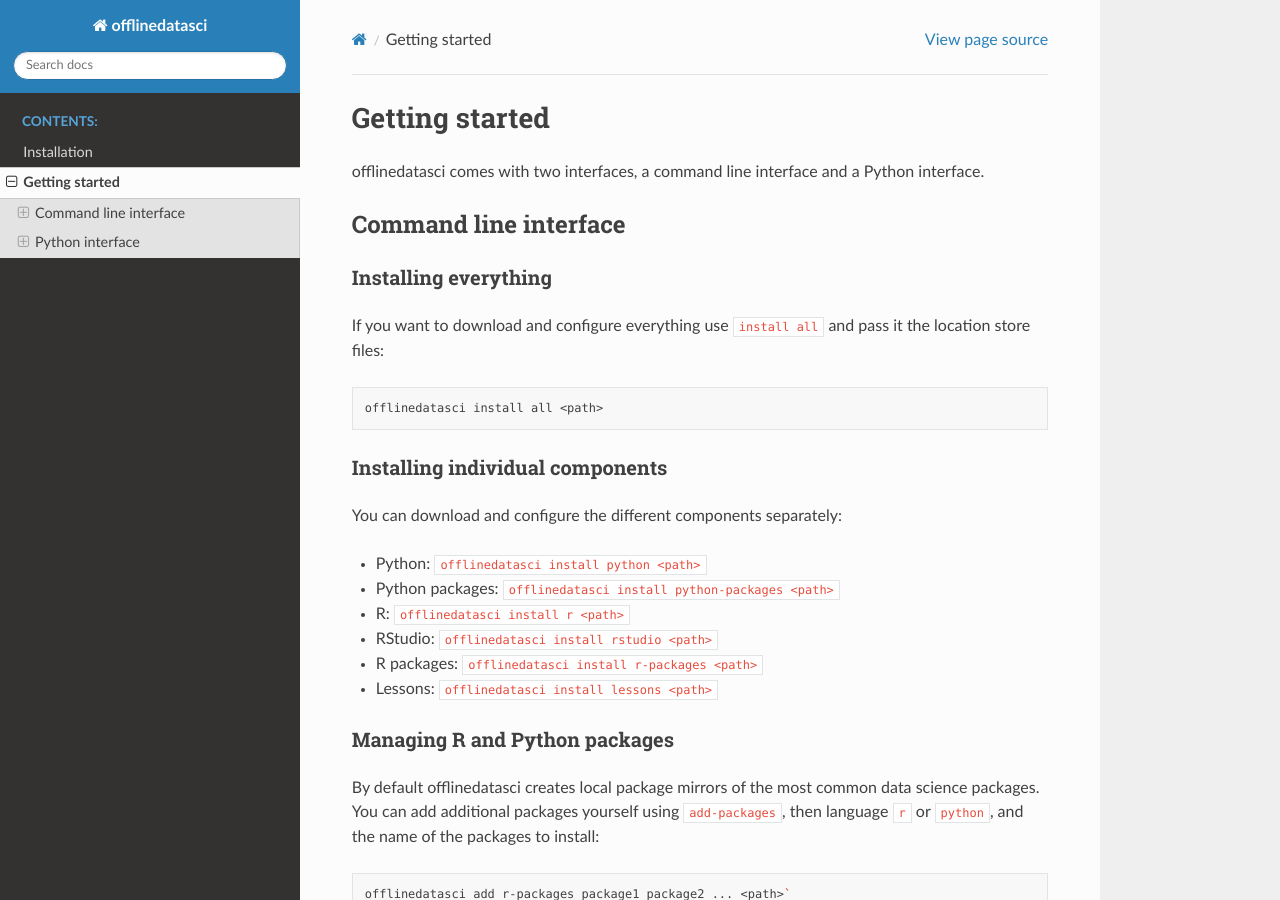
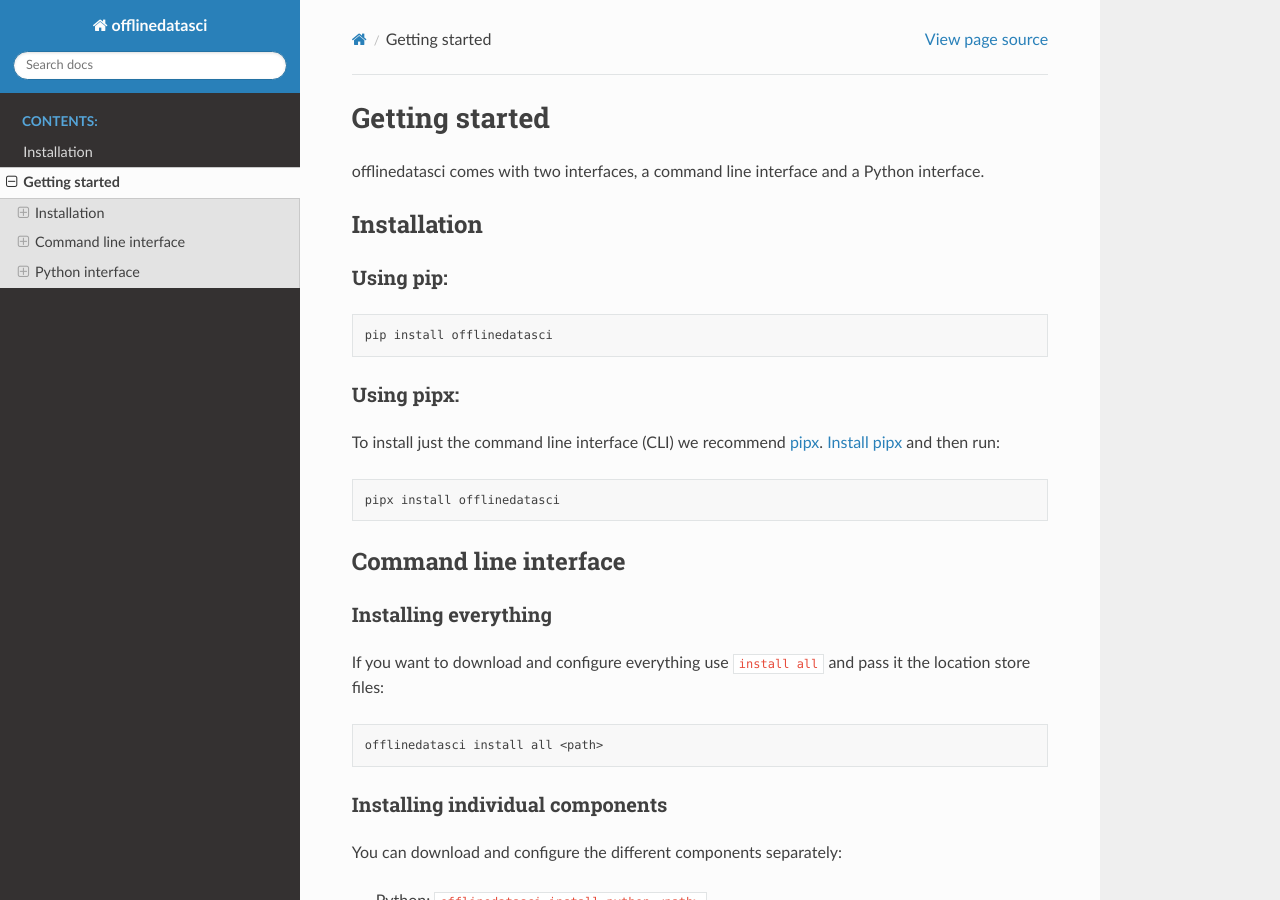
Before and after one commit to carpentriesoffline/offlinedatasci, a Sphinx documentation site: the page built from docs/getting-started.md, in a window 1280 px wide and 900 px high. Built offline with Sphinx 7.4.7 and the Read the Docs theme 2.0.0, drawn with Linux system fonts in a browser that asks for light colours.

Commit message:
Add pipx installation instructions

````diff
--- a/docs/getting-started.md
+++ b/docs/getting-started.md
@@ -1,6 +1,22 @@
 # Getting started
 
 offlinedatasci comes with two interfaces, a command line interface and a Python interface.
+
+## Installation
+
+### Using pip:
+
+```sh
+pip install offlinedatasci
+```
+
+### Using pipx:
+
+To install just the command line interface (CLI) we recommend [pipx](https://pipx.pypa.io/). [Install pipx](https://pipx.pypa.io/stable/installation/) and then run:
+
+```sh
+pipx install offlinedatasci
+```
 
 ## Command line interface
 
````
Also changed, not shown: README.md (+14 -4 lines).
